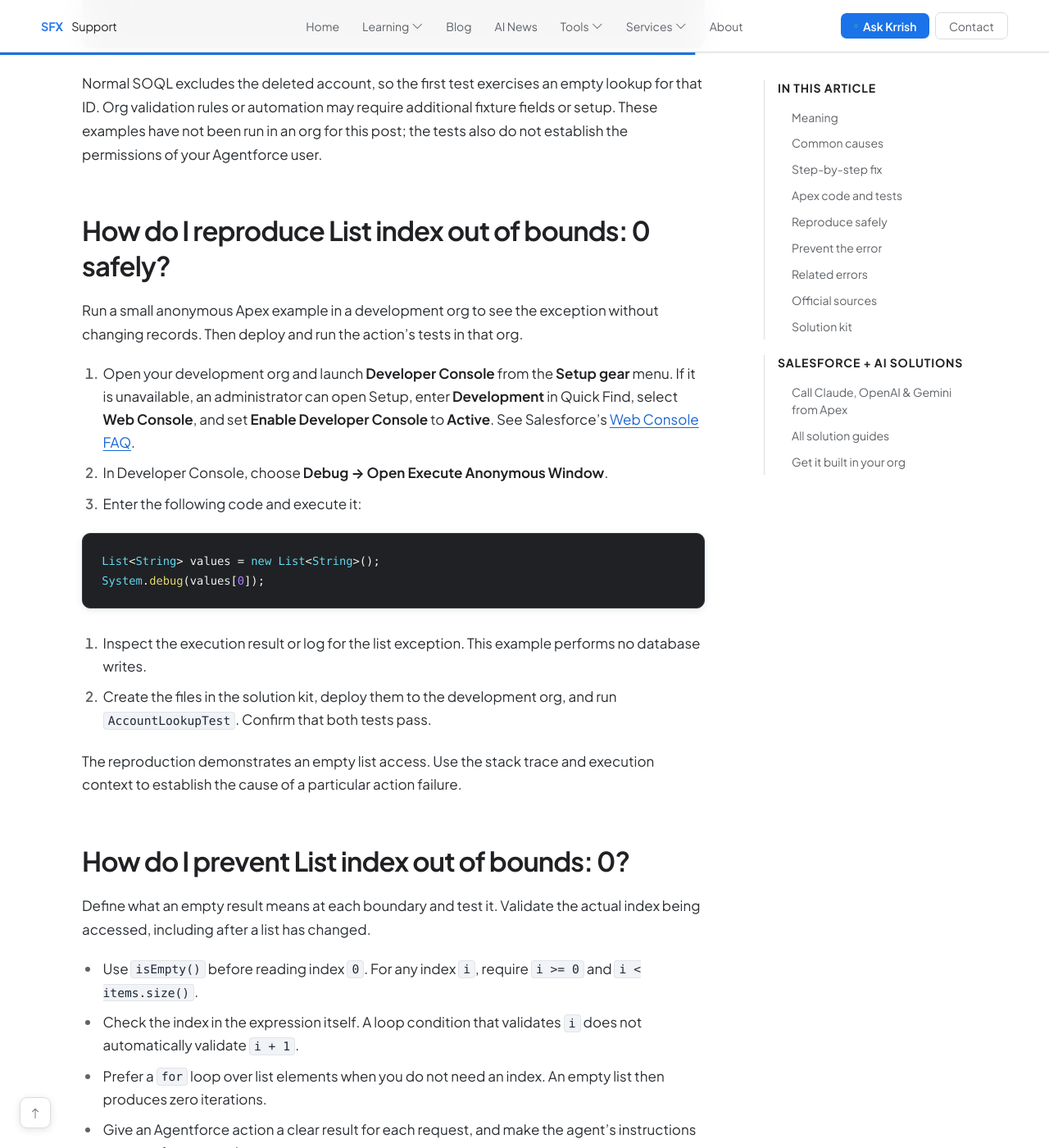
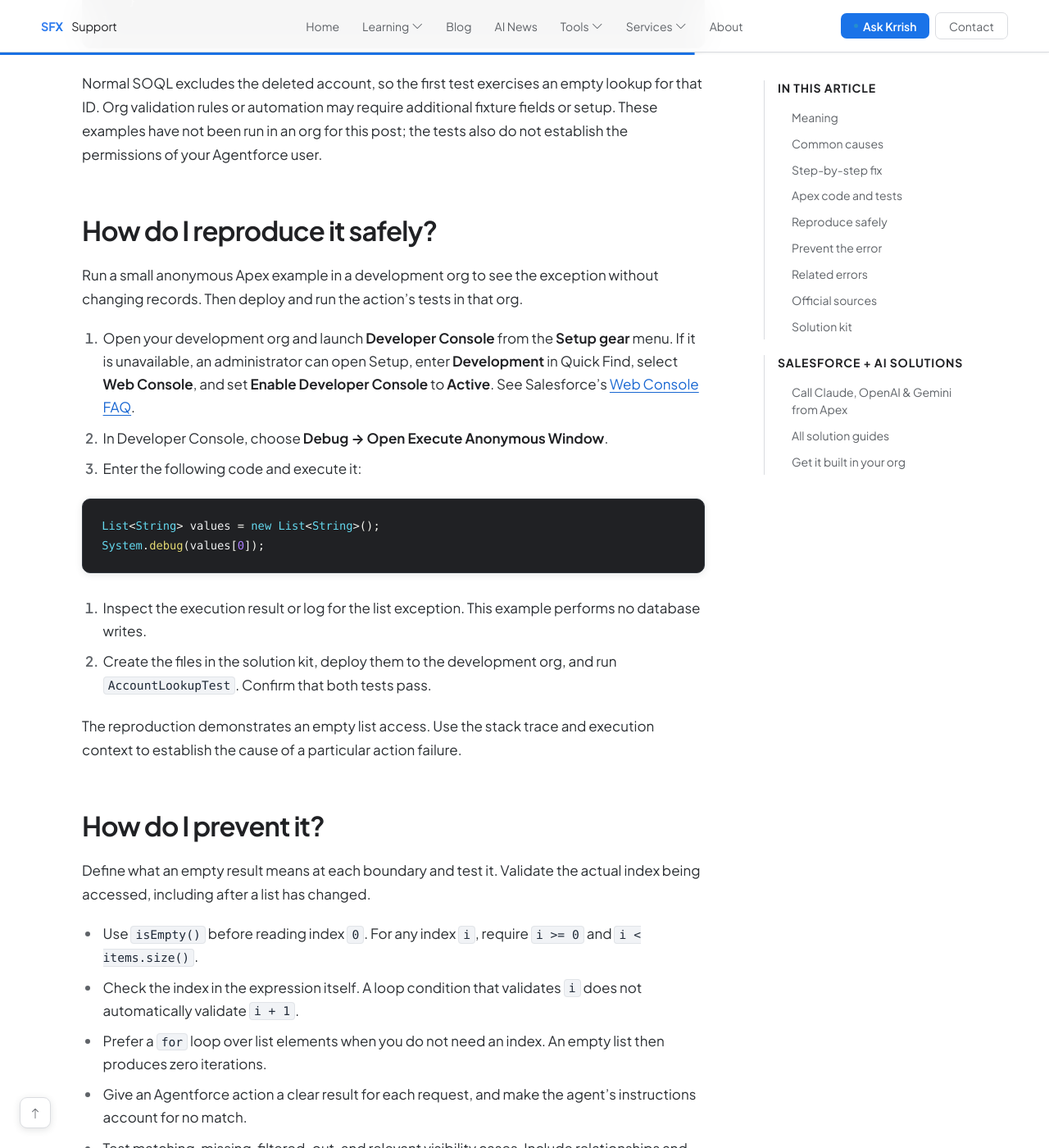
Before and after one commit to sfxsupport/main, a Jekyll site: the page built from _posts/2026-11-28-list-index-out-of-bounds-salesforce.md, in a window 1280 px wide and 1400 px high, scrolled down 8381 px. Shown: the whole window at 82% size. Built offline with Jekyll 4.4.1, drawn with Linux system fonts in a browser that asks for light colours; some of the changed text lies outside the part shown.

Commit message:
Troubleshooting post: remove the CTA-hiding script (fixed in the layout instead) and shorten repeated headings
Co-Authored-By: Claude Opus 5.5 <noreply@anthropic.com>
Claude-Session: https://claude.ai/code/session_01SGAvG56sbdUa8ZuE1eP29E

```diff
--- a/_posts/2026-11-28-list-index-out-of-bounds-salesforce.md
+++ b/_posts/2026-11-28-list-index-out-of-bounds-salesforce.md
@@ -140,7 +140,7 @@ If the list is not the direct result of SOQL, trace its source and changes. Chec
 
 If the stack trace points into a managed package and you cannot inspect the code, collect the operation, inputs, user context, timestamp, and log. Check the product’s documentation and contact its support team.
 
-## What Apex code fixes List index out of bounds: 0?
+## What Apex code fixes it?
 {: #code}
 
 The unsafe pattern indexes a query result without checking it. The fixed example is an invocable Apex action for Agentforce: it queries requested accounts in one operation and returns a result for each input, including a no-match outcome.
@@ -313,7 +313,7 @@ private class AccountLookupTest {
 
 Normal SOQL excludes the deleted account, so the first test exercises an empty lookup for that ID. Org validation rules or automation may require additional fixture fields or setup. These examples have not been run in an org for this post; the tests also do not establish the permissions of your Agentforce user.
 
-## How do I reproduce List index out of bounds: 0 safely?
+## How do I reproduce it safely?
 {: #reproduce}
 
 Run a small anonymous Apex example in a development org to see the exception without changing records. Then deploy and run the action’s tests in that org.
@@ -332,7 +332,7 @@ System.debug(values[0]);
 
 The reproduction demonstrates an empty list access. Use the stack trace and execution context to establish the cause of a particular action failure.
 
-## How do I prevent List index out of bounds: 0?
+## How do I prevent it?
 {: #prevent}
 
 Define what an empty result means at each boundary and test it. Validate the actual index being accessed, including after a list has changed.
```
Also changed, not shown: other parts of _posts/2026-11-28-list-index-out-of-bounds-salesforce.md (+0 -11 lines).
